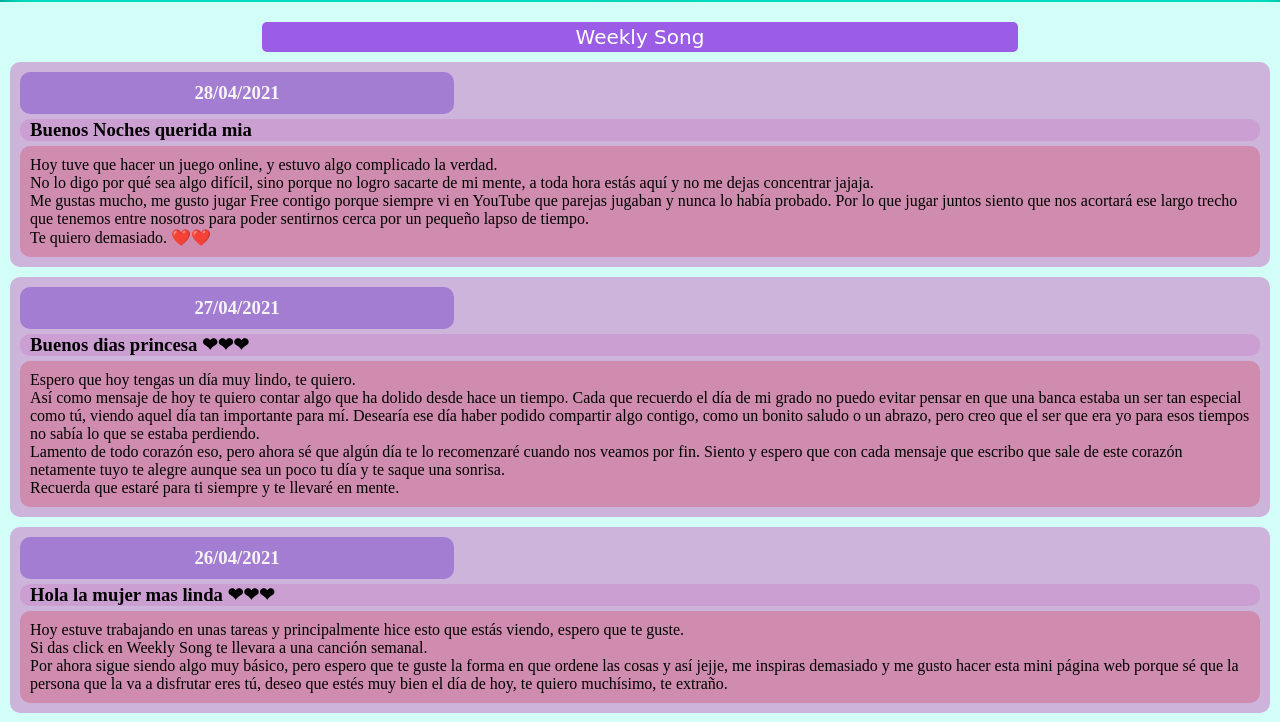
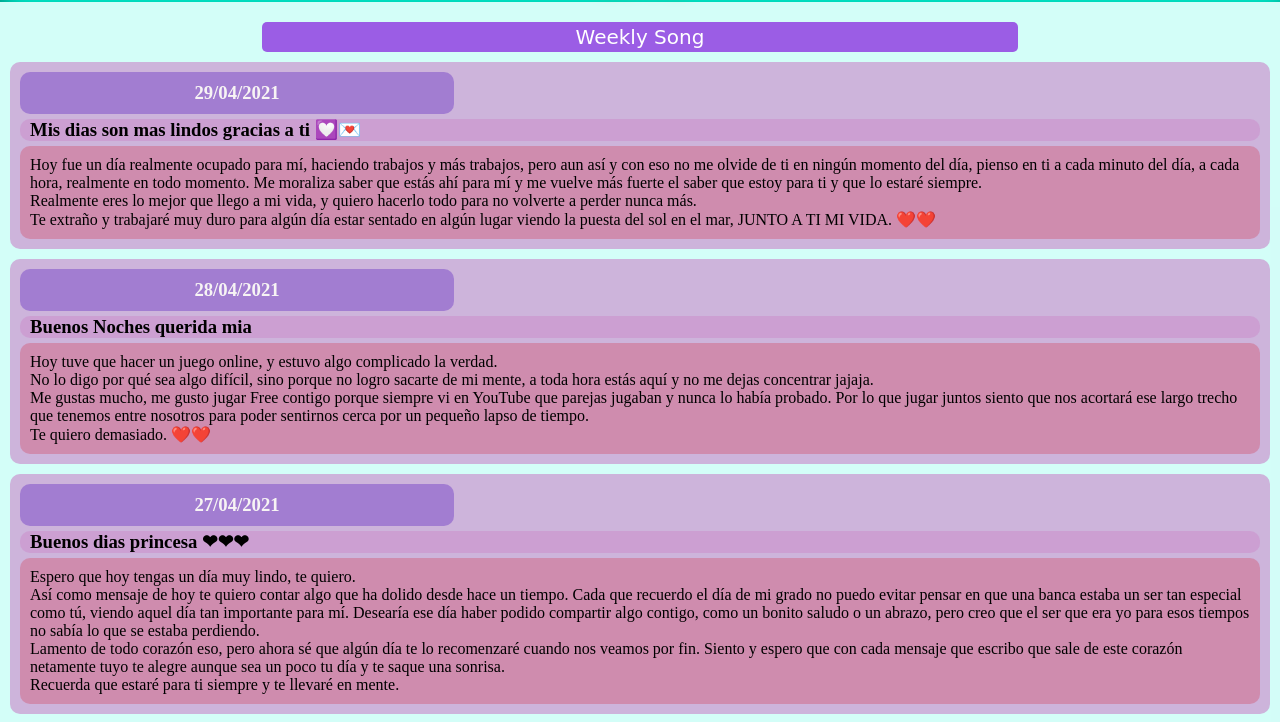
Before and after one commit to fabiandarioflorez/love, a plain HTML site: page index.html in a window 1280 px wide. Shown: the part 48-770 px from the top of the page. Drawn offline with Linux system fonts and the light colour scheme; a web font is replaced by a local one.

Commit message:
Mensaje 29 04 2021

```diff
--- a/index.html
+++ b/index.html
@@ -16,10 +16,26 @@
             <a href="https://www.youtube.com/watch?v=4dOT1BoJFko" target="_blank" class="boton-cancion">Weekly Song</a>
         </div>
         <section class="msg-contenedor">
+            <h3 class="msg-contenedor__dia">29/04/2021</h3>
+            <h3 class="msg-contenedor__titulo">Mis dias son mas lindos gracias a ti 💟💌</h3>
+            <p class="msg-contenedor__mensaje">
+                Hoy fue un día realmente ocupado para mí, haciendo trabajos y más trabajos,
+                pero aun así y con eso no me olvide de ti en ningún momento del día, pienso en ti a cada minuto del día, a cada hora,
+                realmente en todo momento. Me moraliza saber que estás ahí para mí y me vuelve más fuerte el saber que estoy para ti y que lo estaré siempre. <br>
+                Realmente eres lo mejor que llego a mi vida, y quiero hacerlo todo para no volverte a perder nunca más.
+                <br>Te extraño y trabajaré muy duro para algún día estar sentado en algún lugar viendo la puesta del sol en el mar, JUNTO A TI MI VIDA. ❤️❤️
+            </p>
+        </section>
+        <section class="msg-contenedor">
             <h3 class="msg-contenedor__dia">28/04/2021</h3>
             <h3 class="msg-contenedor__titulo">Buenos Noches querida mia</h3>
             <p class="msg-contenedor__mensaje">
-                Hoy tuve que hacer un juego online, y estuvo algo complicado la verdad. <br>No lo digo por qué sea algo difícil, sino porque no logro sacarte de mi mente, a toda hora estás aquí y no me dejas concentrar jajaja. <br>Me gustas mucho, me gusto jugar Free contigo porque siempre vi en YouTube que parejas jugaban y nunca lo había probado. Por lo que jugar juntos siento que nos acortará ese largo trecho que tenemos entre nosotros para poder sentirnos cerca por un pequeño lapso de tiempo. <br>Te quiero demasiado. ❤️❤️
+                Hoy tuve que hacer un juego online, y estuvo algo complicado la verdad.
+                <br>No lo digo por qué sea algo difícil, sino porque no logro sacarte de mi mente,
+                a toda hora estás aquí y no me dejas concentrar jajaja.
+                <br>Me gustas mucho, me gusto jugar Free contigo porque siempre vi en YouTube que parejas jugaban y nunca lo había probado.
+                Por lo que jugar juntos siento que nos acortará ese largo trecho que tenemos entre nosotros para poder sentirnos cerca por un pequeño lapso de tiempo.
+                <br>Te quiero demasiado. ❤️❤️
             </p>
         </section>
         <section class="msg-contenedor">
```
